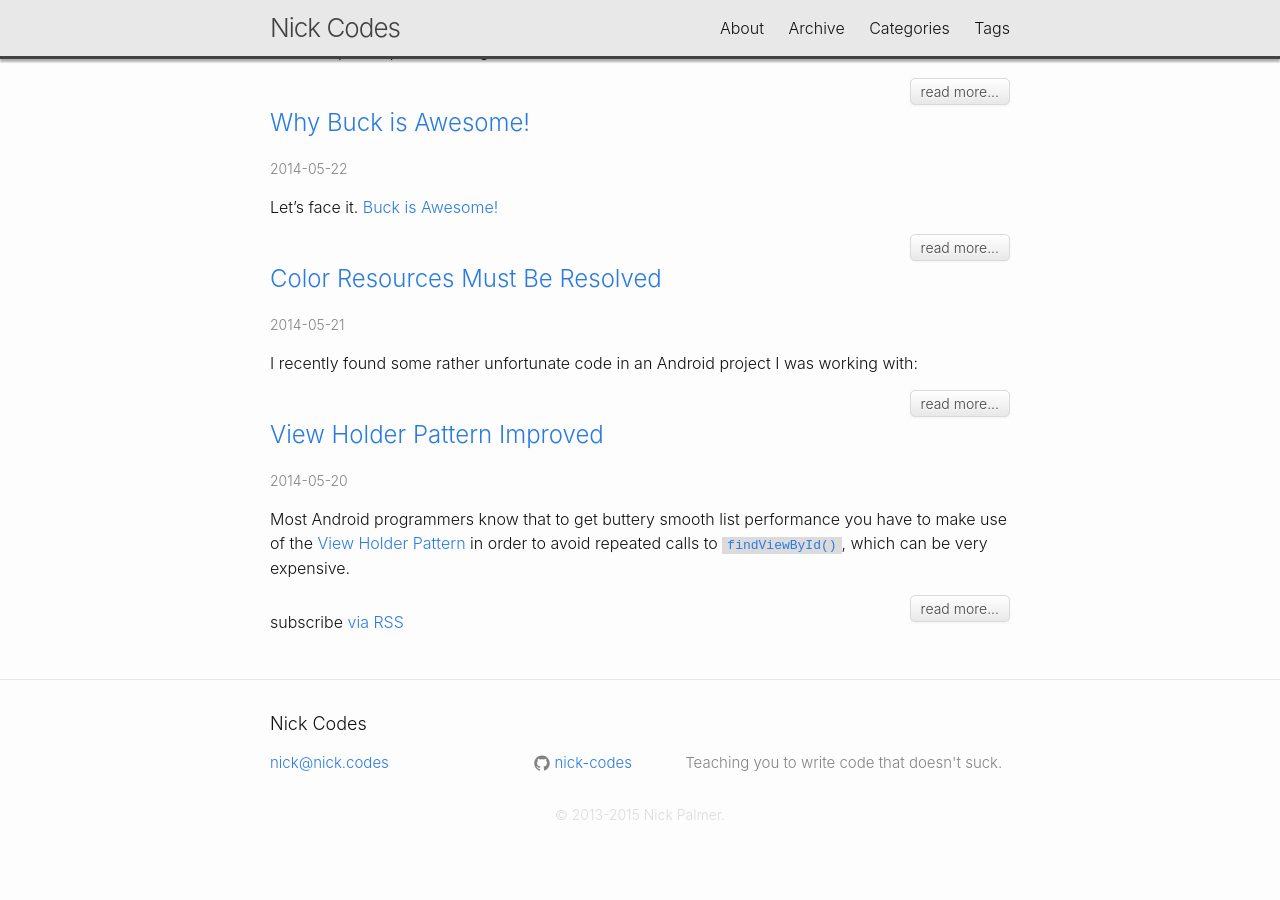
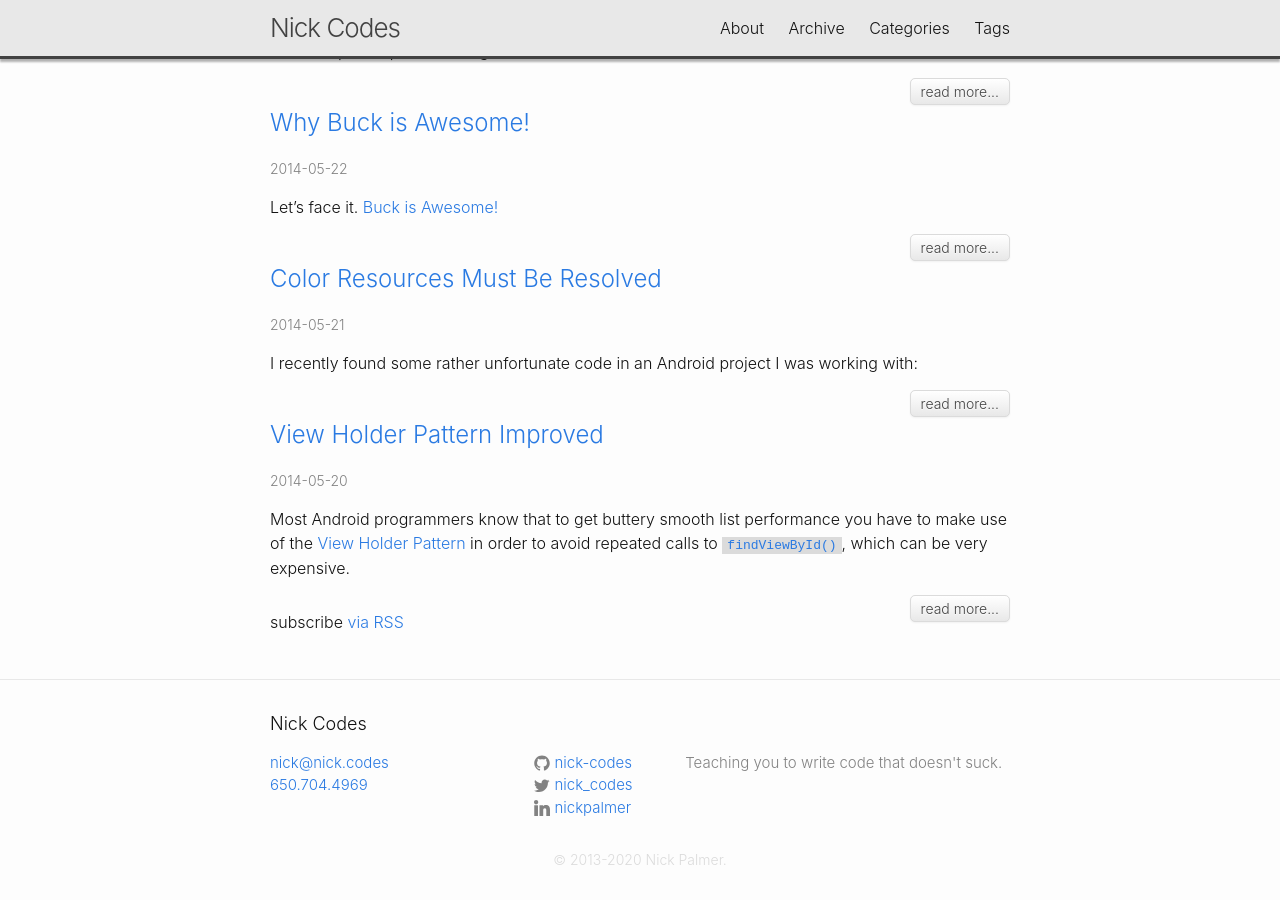
Before and after one commit to nick-codes/nick-codes.github.io, a Jekyll site: the page built from index.html, in a window 1280 px wide and 900 px high, scrolled down 1123 px. Built offline with Jekyll 4.4.1, drawn with Linux system fonts in a browser that asks for light colours; the list of posts is cut into pages by our own code; before the commit the page ends 1978 px from its top, so only the background shows below that.

Commit message:
Add some more contact info

```diff
--- a/_config.yml
+++ b/_config.yml
@@ -1,11 +1,13 @@
 # Site settings
 title: Nick Codes
 email: nick@nick.codes
+mobile: 650.704.4969
 description: > # this means to ignore newlines until "baseurl:"
   Teaching you to write code that doesn't suck.
 baseurl: "" # the subpath of your site, e.g. /blog/
 url: "http://nick.codes" # the base hostname & protocol for your site
-# twitter_username: nick_codes
+linkedin_username: nickpalmer
+twitter_username: nick_codes
 github_username:  nick-codes
 
 paginate: 10
--- a/_includes/footer.html
+++ b/_includes/footer.html
@@ -7,7 +7,12 @@
     <div class="footer-col-wrapper">
       <div class="footer-col  footer-col-1">
         <ul class="contact-list">
-          <li><a href="mailto:{{ site.email }}">{{ site.email }}</a></li>
+          {% if site.email %}
+            <li><a href="mailto:{{ site.email }}">{{ site.email }}</a></li>
+          {% endif %}
+          {% if site.mobile %}
+            <li><a href="tel:{{ site.mobile }}">{{ site.mobile }}</a></li>
+          {% endif %}
         </ul>
       </div>
 
@@ -42,6 +47,24 @@
             </a>
           </li>
           {% endif %}
+
+          {% if site.linkedin_username %}
+          <li>
+            <a href="https://linkedin.com/in/{{ site.linkedin_username }}">
+              <span class="icon  icon--twitter">
+                <svg viewBox="0 0 310 310" width="25" height="25" xmlns="http://www.w3.org/2000/svg" xmlns:xlink="http://www.w3.org/1999/xlink">
+                  <g>
+                    <path d="M72.16,99.73H9.927c-2.762,0-5,2.239-5,5v199.928c0,2.762,2.238,5,5,5H72.16c2.762,0,5-2.238,5-5V104.73 C77.16,101.969,74.922,99.73,72.16,99.73z"/>
+                    <path d="M41.066,0.341C18.422,0.341,0,18.743,0,41.362C0,63.991,18.422,82.4,41.066,82.4 c22.626,0,41.033-18.41,41.033-41.038C82.1,18.743,63.692,0.341,41.066,0.341z"/>
+                    <path d="M230.454,94.761c-24.995,0-43.472,10.745-54.679,22.954V104.73c0-2.761-2.238-5-5-5h-59.599 c-2.762,0-5,2.239-5,5v199.928c0,2.762,2.238,5,5,5h62.097c2.762,0,5-2.238,5-5v-98.918c0-33.333,9.054-46.319,32.29-46.319 c25.306,0,27.317,20.818,27.317,48.034v97.204c0,2.762,2.238,5,5,5H305c2.762,0,5-2.238,5-5V194.995 C310,145.43,300.549,94.761,230.454,94.761z"/>
+                    </g>
+                </svg>
+              </span>
+
+              <span class="username">{{ site.linkedin_username }}</span>
+            </a>
+          </li>
+          {% endif %}
         </ul>
       </div>
 
@@ -51,7 +74,7 @@
     </div>
 
     <div class="copyright">
-      © 2013-2015 Nick Palmer.
+      © 2013-{{ site.time | date: '%Y' }} Nick Palmer.
     </div>
 
 
```
